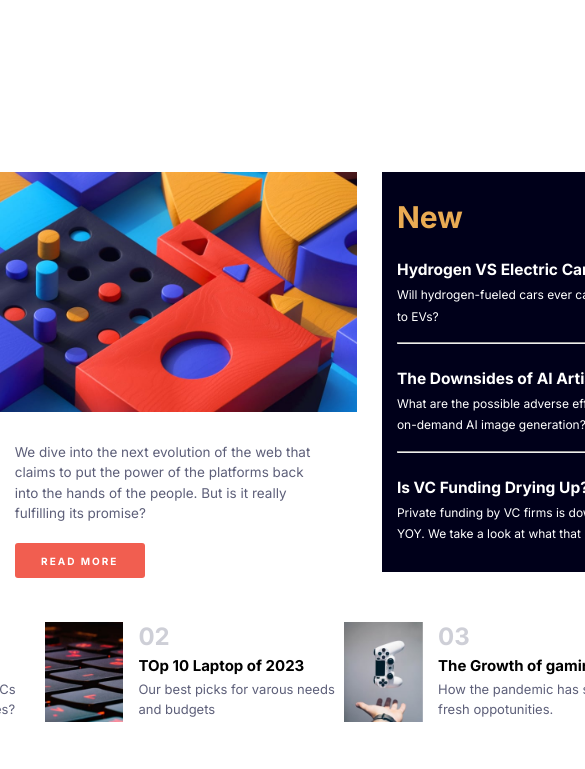
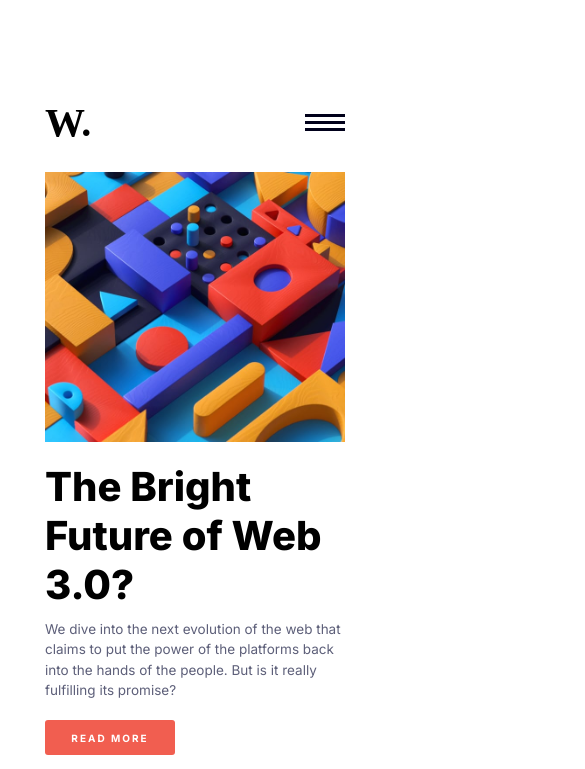
Before and after one commit to ruwan-chamara/news-homepage, a plain HTML site: page index.html in a window 390 px wide. Shown: the top 769 px of the page, 585 px wide, since content can reach past the window. Drawn offline with Linux system fonts and the light colour scheme.

Commit message:
news-homepage final vertion 01

```diff
--- a/index.html
+++ b/index.html
@@ -36,6 +36,10 @@
               src="./assets/images/image-web-3-desktop.jpg"
               alt="main-img"
               class="main-left-img"
+            />
+            <img
+              class="mobile-img"
+              src="./assets/images/image-web-3-mobile.jpg"
             />
           </div>
           <div class="left-bottom">
--- a/style.css
+++ b/style.css
@@ -17,6 +17,9 @@
 	left: 50%;
 	margin-left: -450px;
 	margin-top: -350px;
+}
+.mobile-img{
+	display: none;
 }
 .menue{
 	display: none;
@@ -166,10 +169,74 @@ button:hover{
 }
 /*mobile responce-----------------------------------*/
 @media only screen and (max-width:915px){
+	.main-container{
+		height: 1500px;
+		width: 300px;
+		margin-left:-150px;
+		margin-top:-350px;
+	}
+	.mobile-img{
+		display: block;
+		width: 100%;
+		height: 100%;
+	}
+	.main-left-img{
+		display: none;
+	}
 	.nav-clickers{
 		display: none;
 	}
 	.menue{
 		display: inline-block;
 	}
+	main{
+		flex-direction: column;
+		height: 1000px;
+	}
+	.main-left{
+		width: 100%;
+		height: 60%;
+		margin-right:0;
+	}
+	.left-top{
+		height: 45%;
+	}
+	.left-bottom{
+		flex-direction: column;
+		margin-bottom: 300px;
+	}
+	.main-right{
+		width: 100%;
+		height: 100%;
+		display: flex;
+		flex-direction: column;
+		margin-bottom:0;
+	}
+	.page-footer{
+		display: flex;
+		flex-direction: column;
+		gap: 20px;
+		height: 200px;
+		margin-top: 50px;
+	}
+	.title{
+		width: 100%;
+	}
+	.title h1{
+		font-size: 40px;
+		font-weight: 800;
+		width: 300px;
+		margin-bottom: 10px;
+		margin-top: -10px;
+	}
+	.descrtiption{
+		width: 100%;
+		padding-left:0;
+	}
+	.descrtiption p{
+		width: 300px;
+	}
+	.bottom{
+		height: 100px;
+	}
 }
```
